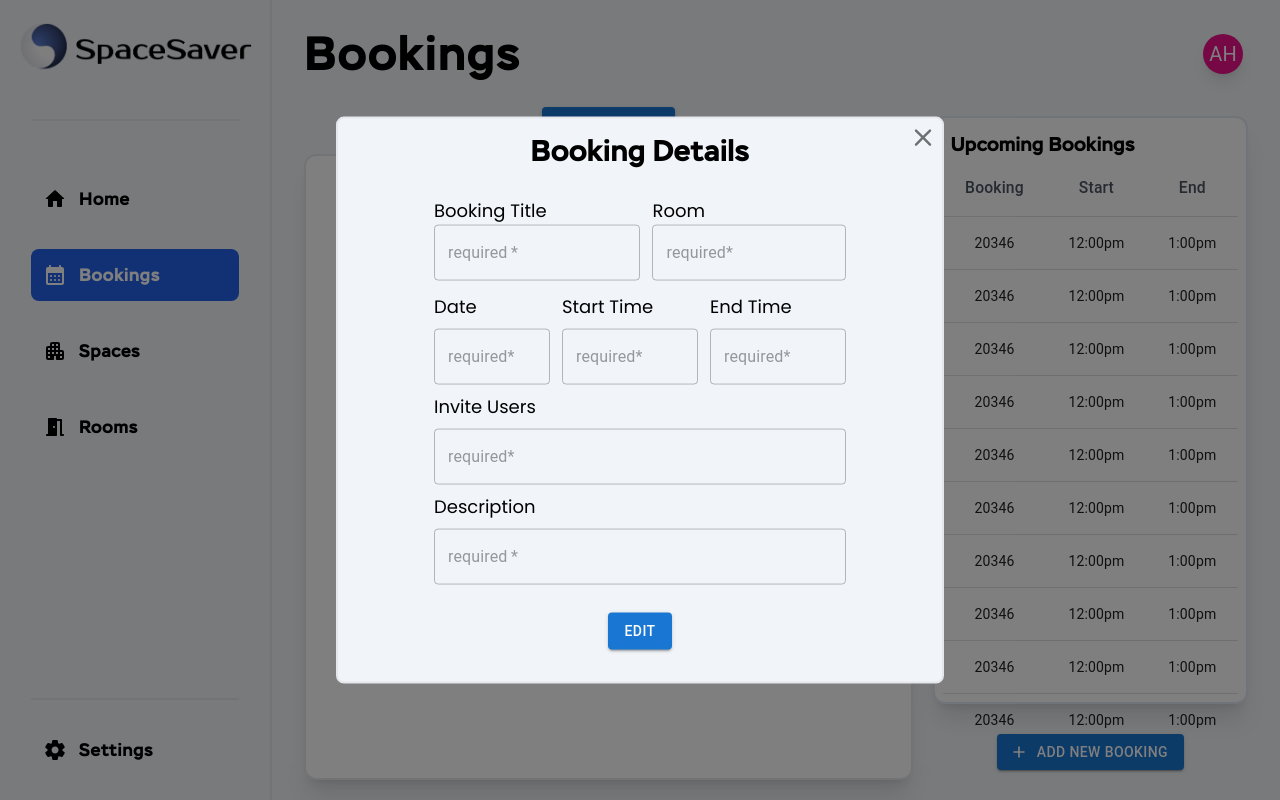
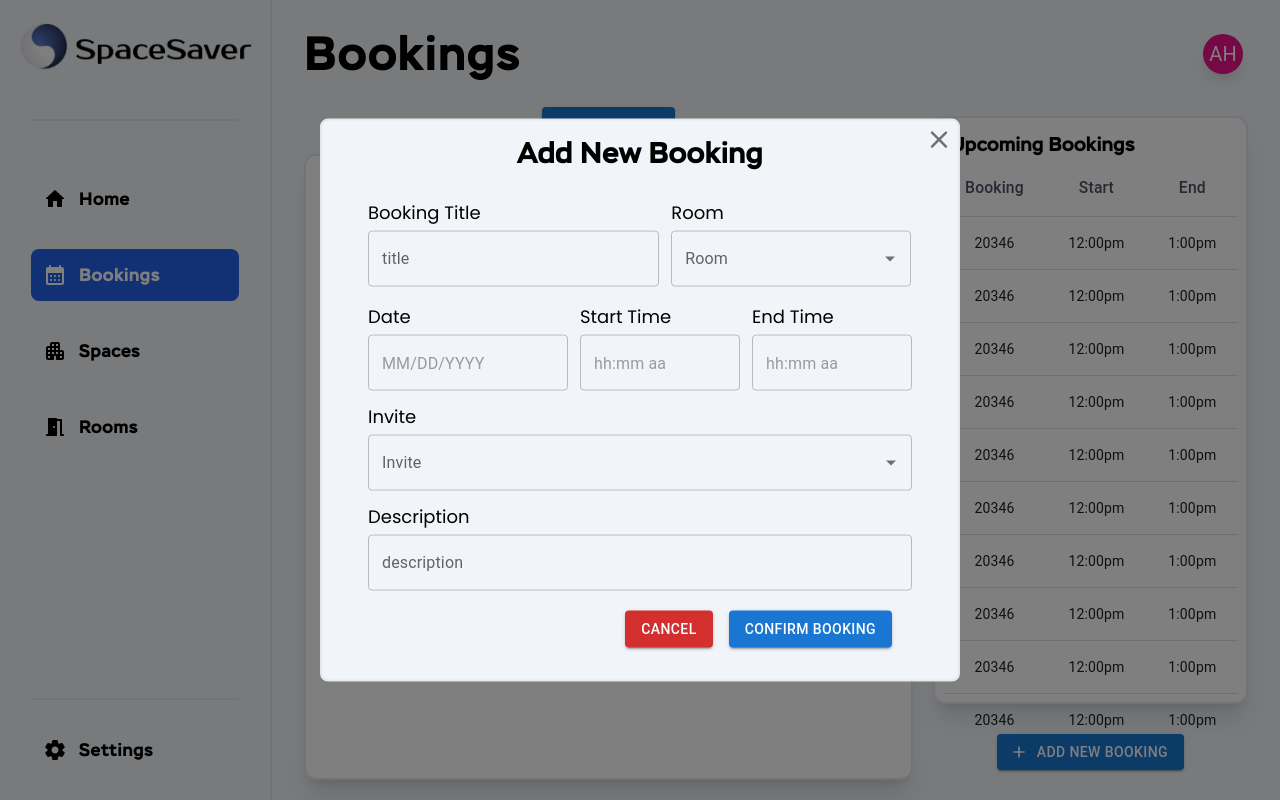
Before and after one commit to Space-Saver-Bookings/space-saver-client, a React (Vite) app: page /bookings in a window 1280 px wide. Both pictures are taken after a click on the button "ADD NEW BOOKING". Built offline with nearby package versions, Linux system fonts and the light colour scheme.

Commit message:
feat: add new booking form updated

```diff
--- a/src/components/Tag.jsx
+++ b/src/components/Tag.jsx
@@ -3,16 +3,66 @@ import Chip from '@mui/material/Chip';
 import Autocomplete from '@mui/material/Autocomplete';
 import TextField from '@mui/material/TextField';
 import Stack from '@mui/material/Stack';
+import {forwardRef} from 'react';
 
-export default function Tag({options, placeholder, isMultiple, isDisabled}) {
+// export default function Tag({options, placeholder, isMultiple, isDisabled, error, helperText}) {
+//   return (
+//     <Stack spacing={3} sx={{width: '100%'}}>
+//       <Autocomplete
+//         multiple={isMultiple}
+//         id="tags"
+//         options={options.map((option) => option.identifier)}
+//         // defaultValue={[options[2].roomName]}
+//         freeSolo
+//         renderTags={(value, getTagProps) =>
+//           value.map((option, index) => (
+//             <Chip
+//               key={index}
+//               variant="outlined"
+//               label={option}
+//               {...getTagProps({index})}
+//             />
+//           ))
+//         }
+//         renderInput={(params) => (
+//           <TextField
+//             {...params}
+//             // variant="filled"
+//             id='room'
+//             label="room"
+//             placeholder={placeholder}
+//             // size='small'
+//             disabled={isDisabled}
+//             error={error}
+//             helperText={helperText}
+//           />
+//         )}
+//       />
+//     </Stack>
+//   );
+// }
+
+const Tag = forwardRef(
+  (
+    {options, placeholder, isMultiple, isDisabled, error, helperText, field},
+    ref
+  ) => {
     return (
       <Stack spacing={3} sx={{width: '100%'}}>
         <Autocomplete
           multiple={isMultiple}
-        id="tags-filled"
+          id="tags"
           options={options.map((option) => option.identifier)}
-        // defaultValue={[options[2].roomName]}
           freeSolo
+          value={field?.value || null} // Use optional chaining here
+          onChange={(event, newValue) => {
+            if (typeof newValue === 'string') {
+              // If freeSolo allows entering values not present in the options, handle this case.
+              field.onChange(newValue);
+            } else {
+              field.onChange(newValue?.identifier || ''); // If newValue is an object, extract identifier.
+            }
+          }}
           renderTags={(value, getTagProps) =>
             value.map((option, index) => (
               <Chip
@@ -26,21 +76,32 @@ export default function Tag({options, placeholder, isMultiple, isDisabled}) {
           renderInput={(params) => (
             <TextField
               {...params}
-            // variant="filled"
-            label="required*"
+              label="room"
               placeholder={placeholder}
-            // size='small'
               disabled={isDisabled}
+              error={error}
+              helperText={helperText}
+              inputRef={ref}
             />
           )}
         />
       </Stack>
     );
   }
+);
+
+
+// Assign displayName after the component definition
+Tag.displayName = 'Tag';
 
 Tag.propTypes = {
   options: PropTypes.array,
   placeholder: PropTypes.string,
   isMultiple: PropTypes.bool,
   isDisabled: PropTypes.bool,
+  error: PropTypes.bool,
+  helperText: PropTypes.string,
+  field: PropTypes.any,
 };
+
+export default Tag;
--- a/src/features/bookings/AddNewBookingModalContent.jsx
+++ b/src/features/bookings/AddNewBookingModalContent.jsx
@@ -1,11 +1,44 @@
 import PropTypes from 'prop-types';
-import {Button, TextField} from '@mui/material';
+import {Autocomplete, Button, TextField} from '@mui/material';
 import {DatePicker} from '@mui/x-date-pickers/DatePicker';
 import {TimePicker} from '@mui/x-date-pickers/TimePicker';
-import Tag from '../../components/Tag';
+import {Controller, useForm} from 'react-hook-form';
+import api from '../../services/axios';
+import toast from 'react-hot-toast';
 
 function AddNewBookingModalContent({heading, handleClose}) {
-  // TODO: Figure out react hook form with this
+  const {
+    control,
+    handleSubmit,
+    formState: {errors},
+  } = useForm();
+
+  const onSubmit = async (data) => {
+    console.log('submitted');
+    console.log(data);
+    // console.log(data.date.format('YYYY-MM-DD'));
+
+    try {
+      const res = await api.post('/bookings', data);
+      console.log('Booking Successful!');
+      console.log(res.data);
+    } catch (err) {
+      if (err.response) {
+        console.error('Booking error:', err.response || err);
+
+        if (err.response.status === 500) {
+          toast.error(
+            'An error occurred on the server. Please try again later.'
+          );
+        } else if (err.response.status === 401) {
+          toast.error('Unauthorised.');
+        } else {
+          toast.error('Failed to book: ' + err.response.data.message);
+        }
+      }
+    }
+  };
+
   // TODO: figure out options and how to work with this data
   const roomOptions = [
     {identifier: 'Room 1', roomId: 1234},
@@ -24,69 +57,211 @@ function AddNewBookingModalContent({heading, handleClose}) {
   return (
     <>
       <h4 className="mb-2 mt-[-.6rem] font-coplette text-3xl">{heading}</h4>
-      <div className="flex w-[35rem] flex-col items-center gap-3 px-8">
+
+      <form
+        onSubmit={handleSubmit(onSubmit)}
+        className="flex w-[38rem] flex-col items-center gap-3 px-8"
+      >
         <div className="flex w-full gap-3">
-          <div className="flex w-[16rem] flex-col gap-1">
-            <label className="self-start text-lg" htmlFor="">
+          <Controller
+            name="bookingTitle"
+            control={control}
+            defaultValue=""
+            rules={{required: 'Booking title is required'}}
+            render={({field}) => (
+              <div className="flex w-[18.2rem] flex-col gap-1">
+                <label className="self-start text-lg" htmlFor="booking-title">
                   Booking Title
                 </label>
                 <TextField
-              required
-              // defaultValue="Space Name"
-              id="outlined-basic"
-              label="required"
+                  {...field}
+                  error={!!errors.bookingTitle}
+                  helperText={errors.bookingTitle?.message}
+                  id="booking-title"
+                  label="title"
                   variant="outlined"
                   fullWidth
                 />
               </div>
+            )}
+          />
 
+          <Controller
+            name="room"
+            control={control}
+            defaultValue={null}
+            rules={{required: 'Room is required'}}
+            render={({field: {onChange, value}, fieldState: {error}}) => (
               <div className="flex w-[15rem] flex-col gap-1">
-            {/* TODO: Change these to MUI form and label components? */}
-            <label className="self-start text-lg" htmlFor="">
+                <label className="self-start text-lg" htmlFor="room">
                   Room
                 </label>
-            <Tag options={roomOptions} />
+                <Autocomplete
+                  id="room"
+                  options={roomOptions}
+                  getOptionLabel={(option) => option.identifier}
+                  onChange={(event, item) => {
+                    onChange(item ? item.identifier : null);
+                  }}
+                  value={
+                    value
+                      ? roomOptions.find(
+                          (option) => option.identifier === value
+                        )
+                      : null
+                  }
+                  renderInput={(params) => (
+                    <TextField
+                      {...params}
+                      label="Room"
+                      error={!!error}
+                      helperText={error ? error.message : null}
+                    />
+                  )}
+                />
               </div>
+            )}
+          />
         </div>
 
-        <div className="flex gap-3">
+        <div className="flex w-full gap-3">
+          <Controller
+            name="date"
+            control={control}
+            defaultValue=""
+            rules={{required: 'Date is required'}}
+            render={({field, fieldState: {error}}) => (
               <div className="mt-1 flex flex-col gap-1">
-            <label className="self-start text-lg" htmlFor="">
+                <label className="self-start text-lg" htmlFor="date">
                   Date
                 </label>
-            <DatePicker label="required*" className="self-start" />
+                <DatePicker
+                  {...field}
+                  id="date"
+                  value={field.value || null}
+                  onChange={(value) => {
+                    field.onChange(value);
+                  }}
+                  className="self-start"
+                  slotProps={{
+                    textField: {
+                      error: !!error,
+                      helperText: error ? error?.message : null,
+                    },
+                  }}
+                />
+              </div>
+            )}
+          />
+
+          <Controller
+            name="startTime"
+            control={control}
+            defaultValue=""
+            rules={{required: 'Start time is required'}}
+            render={({field, fieldState: {error}}) => (
+              <div className="mt-1 flex flex-col gap-1">
+                <label className="self-start text-lg" htmlFor="start-time">
+                  Start Time
+                </label>
+                <TimePicker
+                  {...field}
+                  id="start-time"
+                  value={field.value || null}
+                  onChange={(value) => {
+                    field.onChange(value);
+                  }}
+                  className="w-[10rem] self-start"
+                  slotProps={{
+                    textField: {
+                      error: !!error,
+                      helperText: error ? error?.message : null,
+                    },
+                  }}
+                />
+              </div>
+            )}
+          />
+
+          <Controller
+            name="endTime"
+            control={control}
+            defaultValue=""
+            rules={{required: 'End time is required'}}
+            render={({field, fieldState: {error}}) => (
+              <div className="mt-1 flex flex-col gap-1">
+                <label className="self-start text-lg" htmlFor="end-time">
+                  End Time
+                </label>
+                <TimePicker
+                  {...field}
+                  id="end-time"
+                  value={field.value || null}
+                  onChange={(value) => {
+                    field.onChange(value);
+                  }}
+                  slotProps={{
+                    textField: {
+                      error: !!error,
+                      helperText: error ? error?.message : null,
+                    },
+                  }}
+                  className="w-[10rem] self-start"
+                />
+              </div>
+            )}
+          />
         </div>
 
-          <div className="mt-1 flex flex-col gap-1">
-            <label className="self-start text-lg" htmlFor="">
-              Start Time
+        <Controller
+          name="invite"
+          control={control}
+          defaultValue={null}
+          render={({field: {onChange, value}, fieldState: {error}}) => (
+            <div className="flex w-full flex-col gap-1">
+              <label className="self-start text-lg" htmlFor="invite">
+                Invite
               </label>
-            <TimePicker label="required*" className="w-[8.5rem] self-start" />
+              <Autocomplete
+                id="invite"
+                options={userOptions}
+                getOptionLabel={(option) => option.identifier}
+                onChange={(event, item) => {
+                  onChange(item ? item.identifier : null);
+                }}
+                value={
+                  value
+                    ? userOptions.find((option) => option.identifier === value)
+                    : null
+                }
+                renderInput={(params) => (
+                  <TextField
+                    {...params}
+                    label="Invite"
+                    error={!!error}
+                    helperText={error ? error.message : null}
+                  />
+                )}
+              />
             </div>
-          <div className="mt-1 flex flex-col gap-1">
-            <label className="self-start text-lg" htmlFor="">
-              End Time
-            </label>
-            <TimePicker label="required*" className="w-[8.5rem] self-start" />
-          </div>
-        </div>
+          )}
+        />
 
+        <Controller
+          name="description"
+          control={control}
+          defaultValue=""
+          render={({field}) => (
             <div className="flex w-full flex-col gap-1">
-          <label className="self-start text-lg" htmlFor="">
-            Invite Users
-          </label>
-          <Tag options={userOptions} isMultiple />
-        </div>
-
-        <div className="flex w-full flex-col gap-1">
-          <label className="self-start text-lg" htmlFor="">
+              <label className="self-start text-lg" htmlFor="description">
                 Description
               </label>
               <TextField
-            required
-            // defaultValue="Space Name"
-            id="outlined-basic"
-            label="required"
+                {...field}
+                // error={!!errors.description}
+                // helperText={errors.description?.message}
+                id="description"
+                label="description"
                 variant="outlined"
                 fullWidth
                 sx={{mb: '0.5rem'}}
@@ -94,17 +269,18 @@ function AddNewBookingModalContent({heading, handleClose}) {
                 maxRows={6}
               />
             </div>
-      </div>
+          )}
+        />
 
         <div className="ml-auto mr-5 flex gap-4">
           <Button variant="contained" color="error" onClick={handleClose}>
             Cancel
           </Button>
-        {/* TODO: change this to process and submit form */}
-        <Button variant="contained" onClick={handleClose}>
+          <Button variant="contained" type="submit">
             Confirm Booking
           </Button>
         </div>
+      </form>
     </>
   );
 }
--- a/src/pages/Bookings.jsx
+++ b/src/pages/Bookings.jsx
@@ -6,8 +6,8 @@ import useModal from '../contexts/useModal.js';
 import ModalBox from '../components/modal/ModalBox.jsx';
 import {useState} from 'react';
 import Calendar from '../features/bookings/Calendar.jsx';
-// import AddNewBookingModalContent from '../features/bookings/AddNewBookingModalContent.jsx';
-import EditBookingModalContent from '../features/bookings/EditBookingModalContent.jsx';
+import AddNewBookingModalContent from '../features/bookings/AddNewBookingModalContent.jsx';
+// import EditBookingModalContent from '../features/bookings/EditBookingModalContent.jsx';
 
 function Bookings() {
   const {open, handleOpen, handleClose} = useModal();
@@ -44,7 +44,7 @@ function Bookings() {
           aria-labelledby="modal-modal-title"
           aria-describedby="modal-modal-description"
         >
-          {/* <ModalBox
+          <ModalBox
             content={
               <AddNewBookingModalContent
                 heading="Add New Booking"
@@ -52,11 +52,11 @@ function Bookings() {
               />
             }
             height="h-auto"
-            width="w-[38rem]"
-          /> */}
+            width="w-[40rem]"
+          />
           {/* TODO: this was used to check the modal through the add new booking btn,
           but it should come from clicking on a booking on the upcoming bookings list */}
-          <ModalBox
+          {/* <ModalBox
             content={
               <EditBookingModalContent
                 heading="Booking Details"
@@ -65,7 +65,7 @@ function Bookings() {
             }
             height="h-auto"
             width="w-[38rem]"
-          />
+          /> */}
         </Modal>
       )}
 
```
Lines whose indentation alone changed are shown as unchanged.
